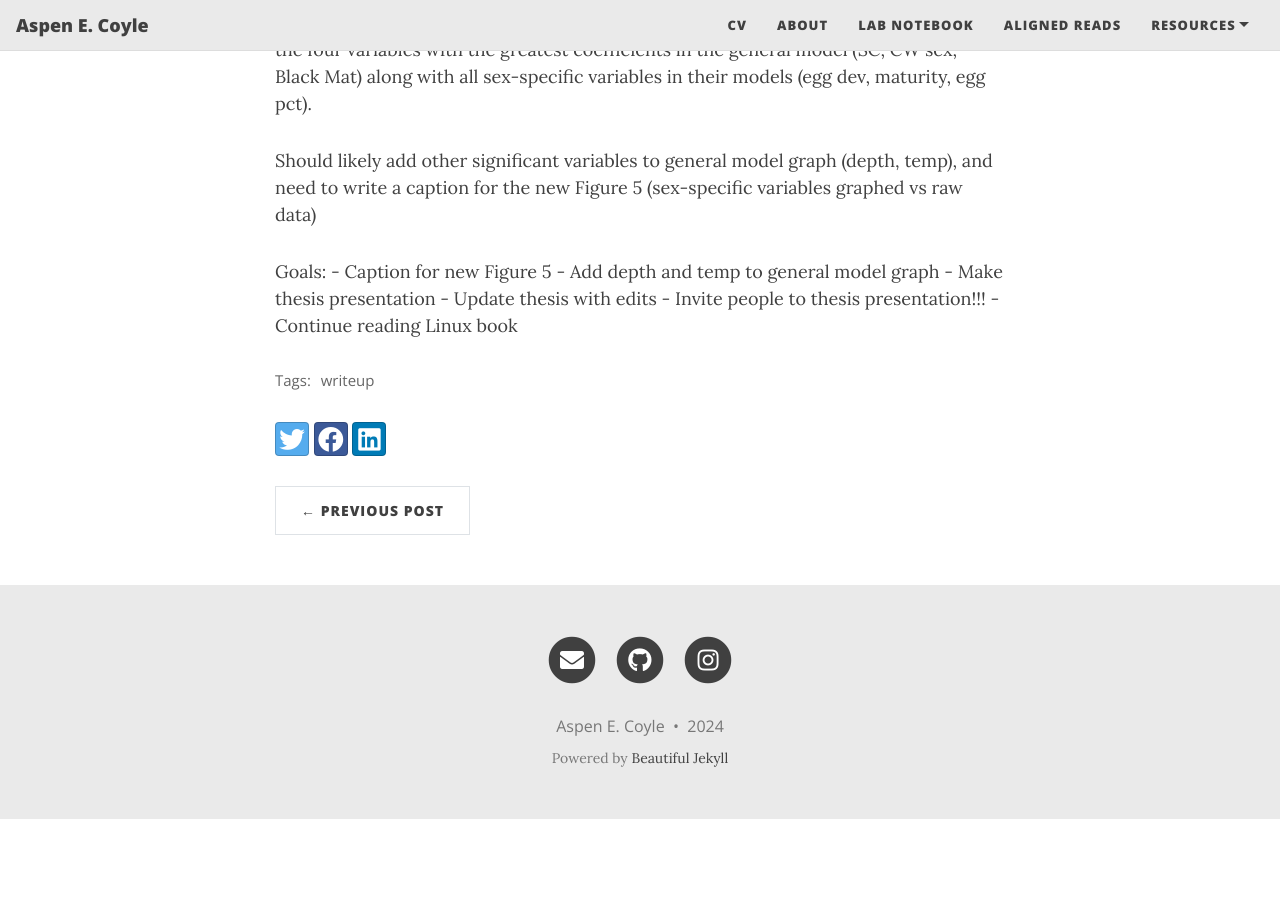
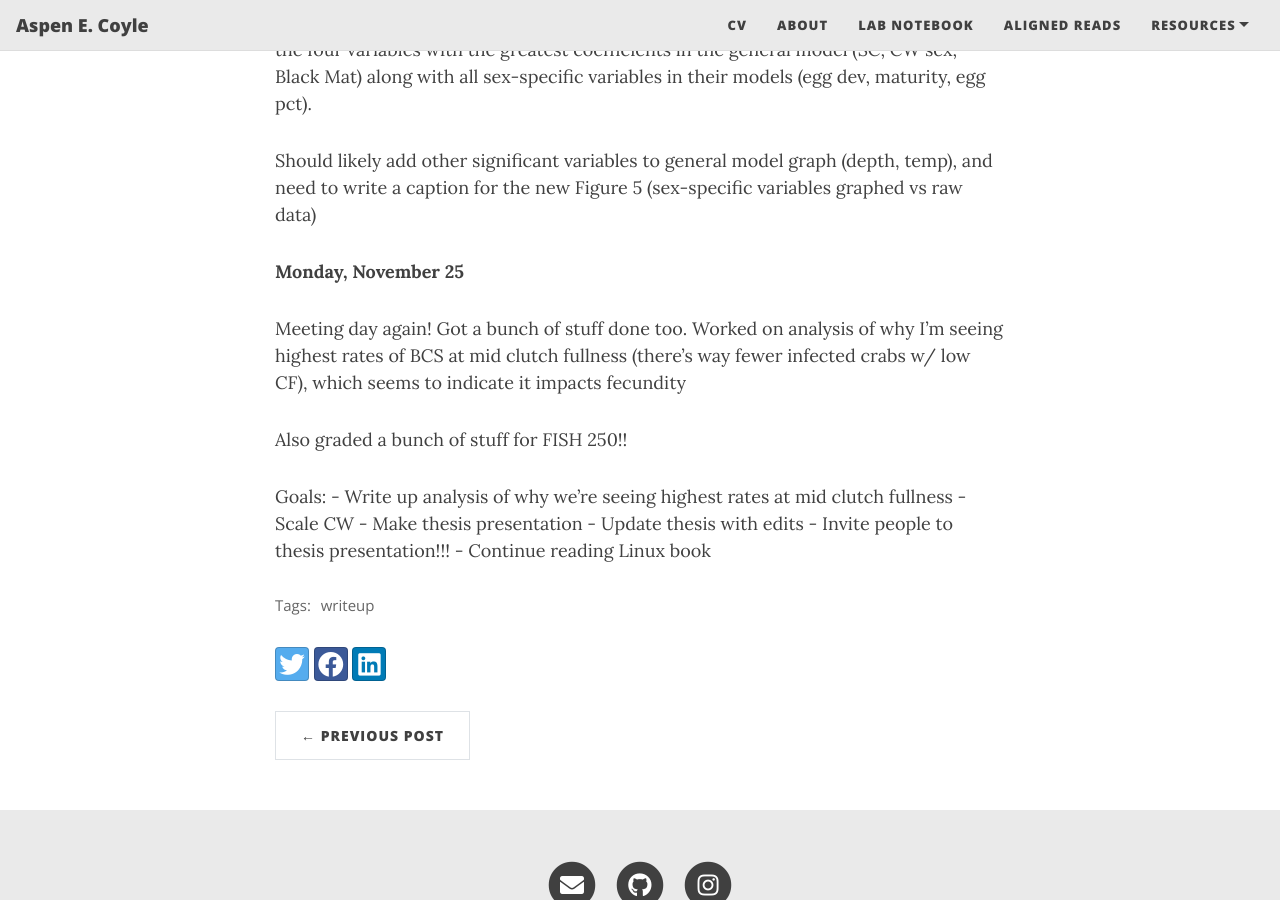
Before and after one commit to aspencoyle/aspencoyle.github.io, a Jekyll site: the page built from _posts/2024-11-01-November_posts.md, in a window 1280 px wide and 900 px high, scrolled down 3601 px. Built offline with Jekyll 4.4.1, drawn with Linux system fonts in a browser that asks for light colours; nearby versions of some CDN libraries; before the commit the page ends 4420 px from its top, so only the background shows below that.

Commit message:
new notebook post

```diff
--- a/_posts/2024-11-01-November_posts.md
+++ b/_posts/2024-11-01-November_posts.md
@@ -97,10 +97,17 @@ along with all sex-specific variables in their models (egg dev, maturity, egg pc
 
 Should likely add other significant variables to general model graph (depth, temp), and need to write a caption for the new Figure 5 (sex-specific variables graphed vs raw data)
 
+**Monday, November 25**
+
+Meeting day again! Got a bunch of stuff done too. Worked on analysis of why I'm seeing highest rates of BCS at mid clutch fullness (there's way fewer infected crabs w/ low CF), which seems to
+indicate it impacts fecundity
+
+Also graded a bunch of stuff for FISH 250!!
+
 
 Goals:
-    - Caption for new Figure 5
-    - Add depth and temp to general model graph
+    - Write up analysis of why we're seeing highest rates at mid clutch fullness
+    - Scale CW
     - Make thesis presentation
     - Update thesis with edits
     - Invite people to thesis presentation!!!
```
